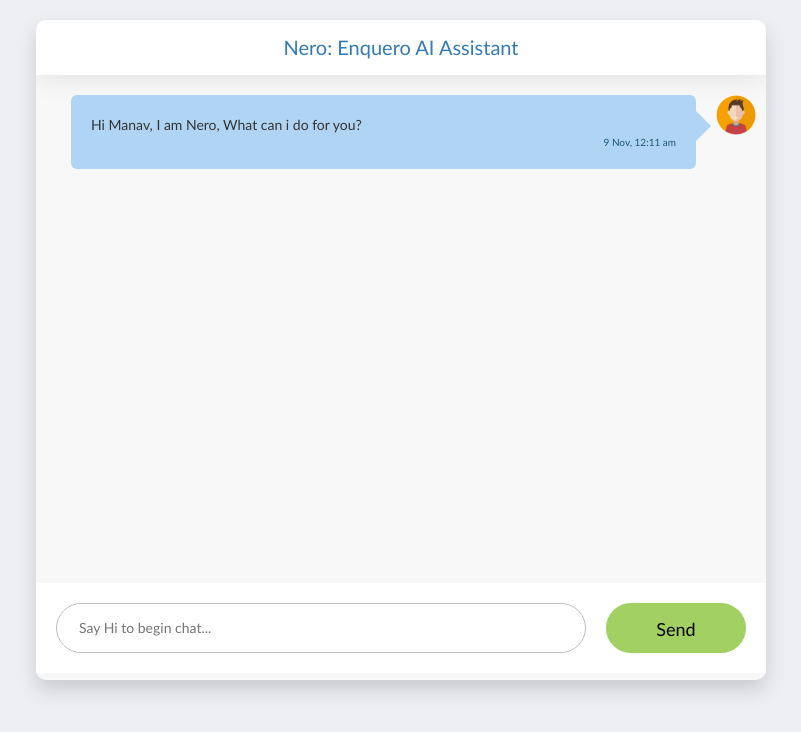
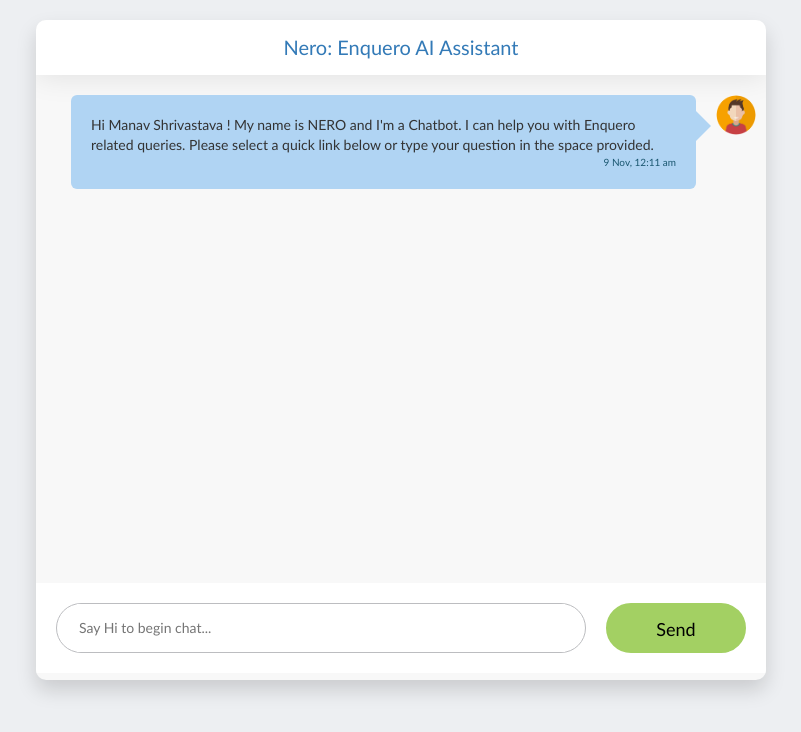
Before and after one commit to manavshrivastavagit/nero-frontend, a website: page index.html in a window 1280 px wide. Shown: the whole page, without its empty margins (34-835 px from the left). Drawn offline with nearby package versions, Linux system fonts and the light colour scheme.

Commit message:
updated code

```diff
--- a/index.html
+++ b/index.html
@@ -113,7 +113,8 @@
         console.log( "ready!" );
          $('.message_input').val('');
          $('.message_input').focus();
-        showUserMessage("Hi Manav, I am Nero, What can i do for you?",getCurrentTimestamp());
+         var welcomeMsg = "Hi Manav Shrivastava ! My name is NERO and I'm a Chatbot. I can help you with Enquero related queries. Please select a quick link below or type your question in the space provided."
+        showUserMessage(welcomeMsg,getCurrentTimestamp());
         $('.send_message').click(function(){
 
              var msg = $('.message_input').val();
```
